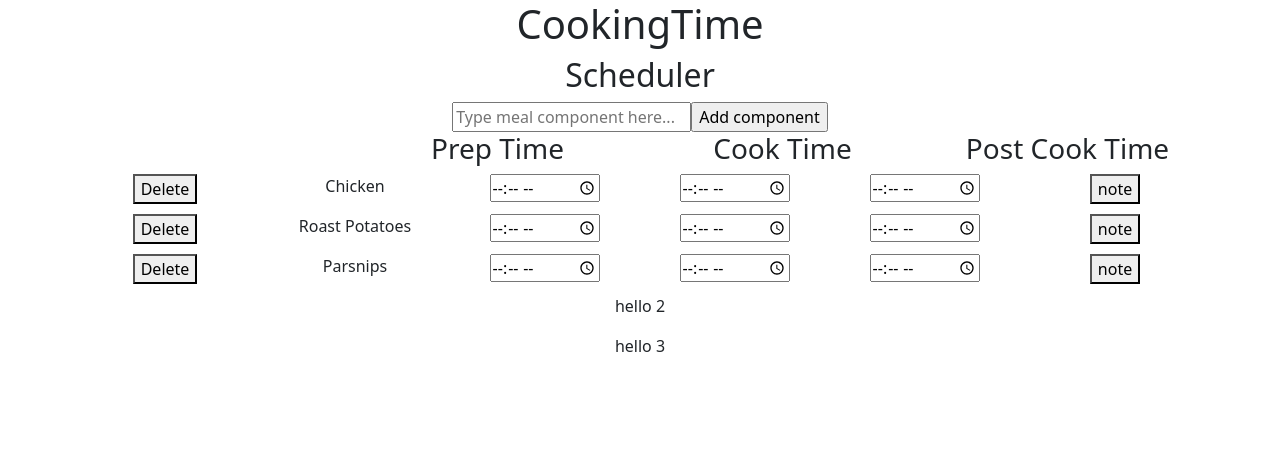
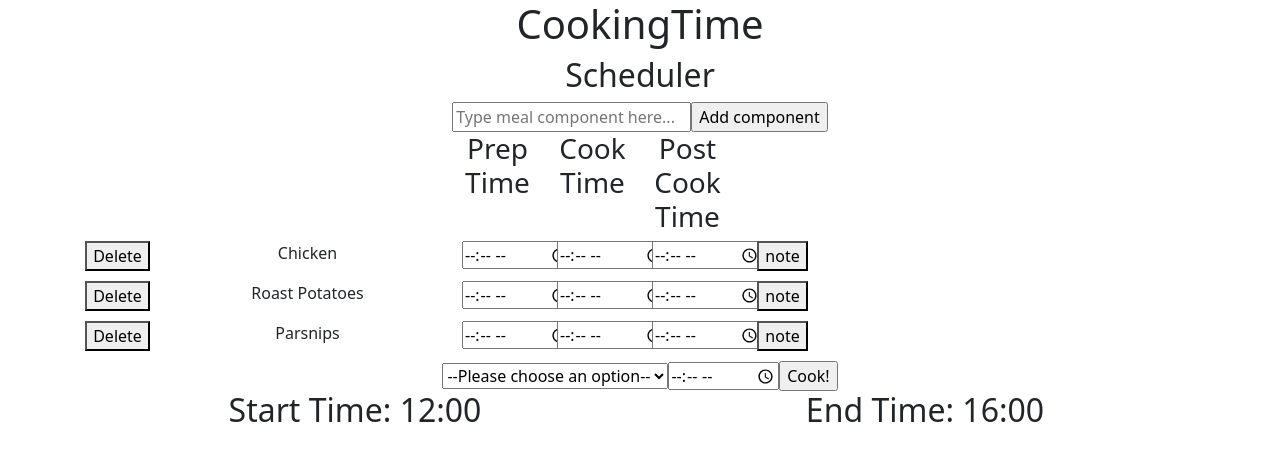
Before and after one commit to fcaud/Cooking-Time-App, a React (Create React App) app: page / in a window 1280 px wide. Shown: the top 460 px of the page. Built offline with nearby package versions, Linux system fonts and the light colour scheme.

Commit message:
more implementation of wire frame

```diff
--- a/src/Scheduler/ComponentInput.js
+++ b/src/Scheduler/ComponentInput.js
@@ -3,7 +3,7 @@ import "./ComponentInput.css";
 
 export default function ComponentInput() {
   return (
-    <div className="component-input-box">
+    <div className="component-input-module">
       <div className="component-text-input">
         <form>
           <input type="text" placeholder="Type meal component here..."></input>
@@ -12,74 +12,74 @@ export default function ComponentInput() {
       </div>
       <div className="component-time-inputs">
         <div className="row">
-          <div className="col-3"></div>
-          <div className="col">
+          <div className="col-4"></div>
+          <div className="col-1">
             <h3>Prep Time</h3>
           </div>
-          <div className="col">
+          <div className="col-1">
             <h3>Cook Time</h3>
           </div>
-          <div className="col">
+          <div className="col-1">
             <h3>Post Cook Time</h3>
           </div>
         </div>
         <div className="row">
-          <div className="col">
+          <div className="col-1">
             <button>Delete</button>
           </div>
-          <div className="col">
+          <div className="col-3">
             <p>Chicken</p>
           </div>
-          <div className="col">
+          <div className="col-1">
             <input type="time"></input>
           </div>
-          <div className="col">
+          <div className="col-1">
             <input type="time"></input>
           </div>
-          <div className="col">
+          <div className="col-1">
             <input type="time"></input>
           </div>
-          <div className="col">
+          <div className="col-1">
             <button>note</button>
           </div>
         </div>
         <div className="row">
-          <div className="col">
+          <div className="col-1">
             <button>Delete</button>
           </div>
-          <div className="col">
+          <div className="col-3">
             <p>Roast Potatoes</p>
           </div>
-          <div className="col">
+          <div className="col-1">
             <input type="time"></input>
           </div>
-          <div className="col">
+          <div className="col-1">
             <input type="time"></input>
           </div>
-          <div className="col">
+          <div className="col-1">
             <input type="time"></input>
           </div>
-          <div className="col">
+          <div className="col-1">
             <button>note</button>
           </div>
         </div>
         <div className="row">
-          <div className="col">
+          <div className="col-1">
             <button>Delete</button>
           </div>
-          <div className="col">
+          <div className="col-3">
             <p>Parsnips</p>
           </div>
-          <div className="col">
+          <div className="col-1">
             <input type="time"></input>
           </div>
-          <div className="col">
+          <div className="col-1">
             <input type="time"></input>
           </div>
-          <div className="col">
+          <div className="col-1">
             <input type="time"></input>
           </div>
-          <div className="col">
+          <div className="col-1">
             <button>note</button>
           </div>
         </div>
--- a/src/Scheduler/Header.js
+++ b/src/Scheduler/Header.js
@@ -3,7 +3,7 @@ import "./Header.css";
 
 export default function Header() {
   return (
-    <div>
+    <div className="header-module">
       <h1>CookingTime</h1>
       <h2>Scheduler</h2>
     </div>
--- a/src/Scheduler/TaskList.js
+++ b/src/Scheduler/TaskList.js
@@ -2,5 +2,16 @@ import React from "react";
 import "./TaskList.css";
 
 export default function TaskList() {
-  return <p>hello 3</p>;
+  return (
+    <div className="task-list-module">
+      <div className="row">
+        <div className="col">
+          <h2>Start Time: 12:00</h2>
+        </div>
+        <div className="col">
+          <h2>End Time: 16:00</h2>
+        </div>
+      </div>
+    </div>
+  );
 }
--- a/src/Scheduler/TimeInput.js
+++ b/src/Scheduler/TimeInput.js
@@ -2,5 +2,17 @@ import React from "react";
 import "./TimeInput.css";
 
 export default function TimeInput() {
-  return <p>hello 2</p>;
+  return (
+    <div className="time-input-module">
+      <form>
+        <select name="time" id="time-select">
+          <option value="">--Please choose an option--</option>
+          <option value="start">Start time</option>
+          <option value="end">End Time</option>
+        </select>
+        <input type="time"></input>
+        <input type="submit" value="Cook!"></input>
+      </form>
+    </div>
+  );
 }
```
